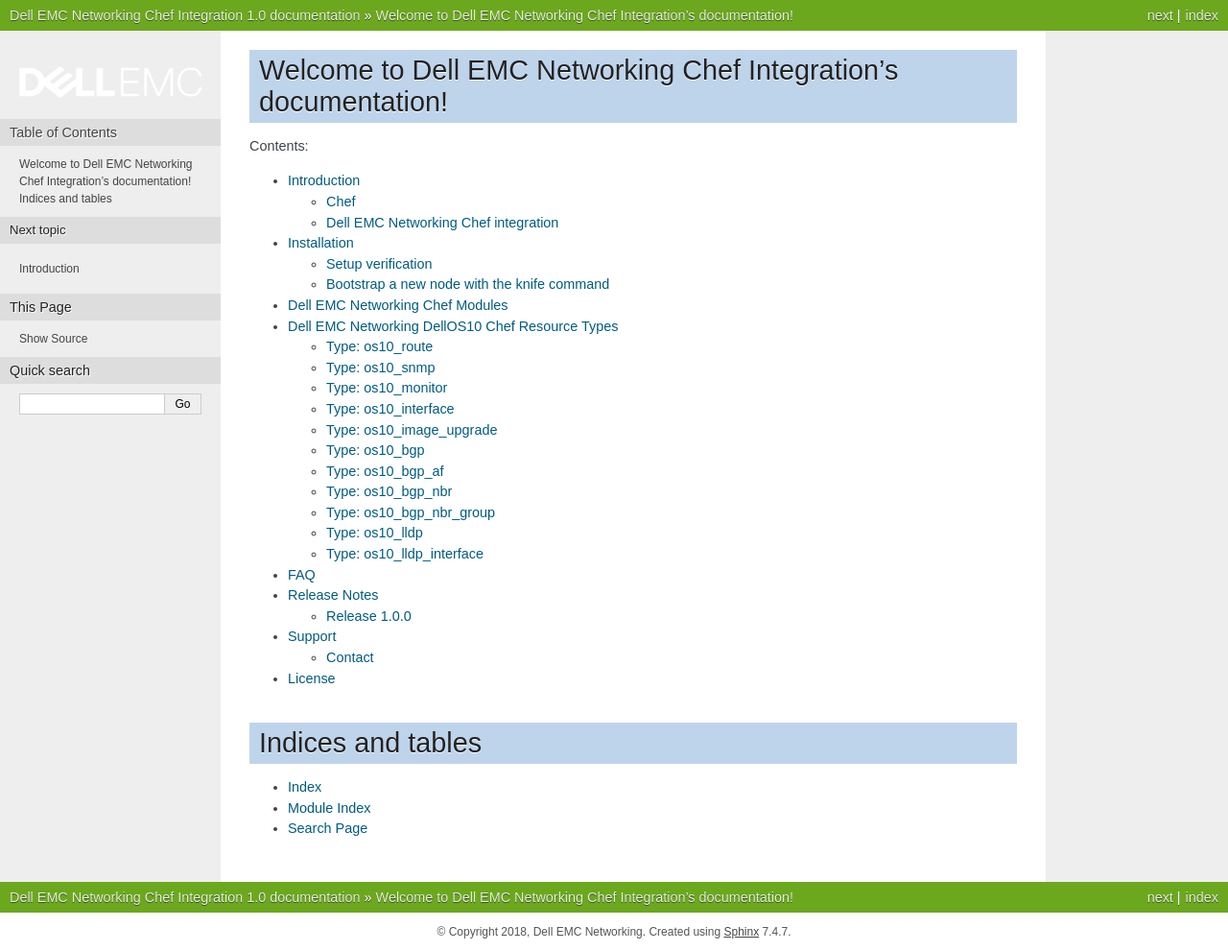
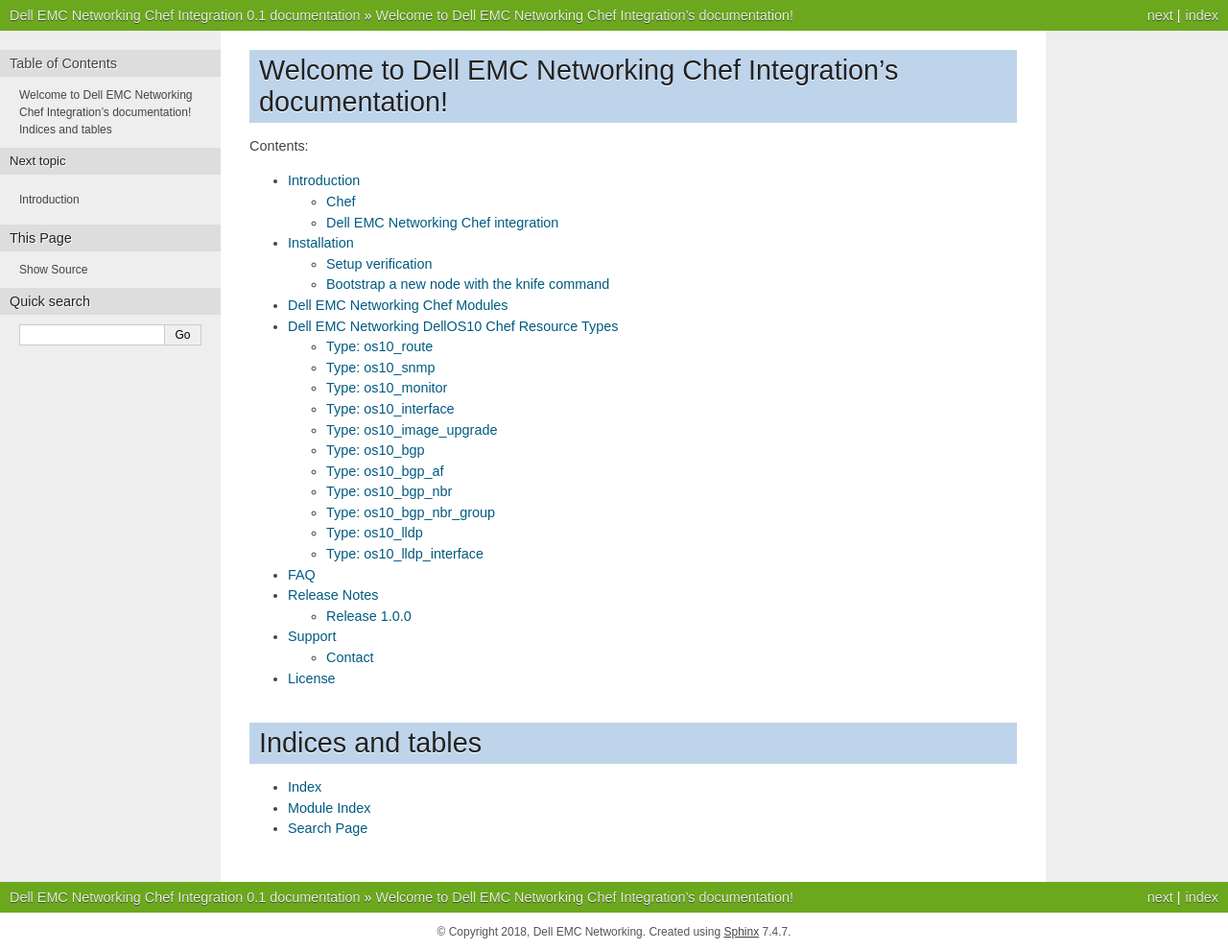
Before and after one commit to lalitgera/chef-dellos10-docs, a Sphinx documentation site: the page built from source/index.rst, in a window 1280 px wide. Shown: the whole page at 96% size. Built offline with Sphinx 7.4.7, drawn with Linux system fonts in a browser that asks for light colours; some of the changed lines change nothing that is shown.

Commit message:
resolved conflicts

```diff
--- a/source/conf.py
+++ b/source/conf.py
@@ -1,16 +1,12 @@
 # -*- coding: utf-8 -*-
 #
-# Dell EMC Networking Chef Integration documentation build configuration file, created by
-# sphinx-quickstart on Thu May 10 09:50:55 2018.
+# Configuration file for the Sphinx documentation builder.
 #
-# This file is execfile()d with the current directory set to its
-# containing dir.
-#
-# Note that not all possible configuration values are present in this
-# autogenerated file.
-#
-# All configuration values have a default; values that are commented out
-# serve to show the default.
+# This file does only contain a selection of the most common options. For a
+# full list see the documentation:
+# http://www.sphinx-doc.org/en/stable/config
+
+# -- Path setup --------------------------------------------------------------
 
 # If extensions (or modules to document with autodoc) are in another directory,
 # add these directories to sys.path here. If the directory is relative to the
@@ -19,6 +15,18 @@
 # import os
 # import sys
 # sys.path.insert(0, os.path.abspath('.'))
+
+# -- Project information -----------------------------------------------------
+
+project = u'Dell EMC Networking Chef Integration'
+copyright = u'2018, Dell EMC Networking'
+author = u'Dell EMC Networking'
+
+# The short X.Y version
+version = u''
+# The full version, including alpha/beta/rc tags
+release = u'0.1'
+
 
 # -- General configuration ------------------------------------------------
 
@@ -29,7 +37,8 @@
 # Add any Sphinx extension module names here, as strings. They can be
 # extensions coming with Sphinx (named 'sphinx.ext.*') or your custom
 # ones.
-extensions = []
+extensions = [
+]
 
 # Add any paths that contain templates here, relative to this directory.
 templates_path = ['_templates']
@@ -40,26 +49,8 @@
 # source_suffix = ['.rst', '.md']
 source_suffix = '.rst'
 
-# The encoding of source files.
-#
-# source_encoding = 'utf-8-sig'
-
 # The master toctree document.
 master_doc = 'index'
-
-# General information about the project.
-project = u'Dell EMC Networking Chef Integration'
-copyright = u'2018, Dell EMC Networking'
-author = u'Dell EMC Networking'
-
-# The version info for the project you're documenting, acts as replacement for
-# |version| and |release|, also used in various other places throughout the
-# built documents.
-#
-# The short X.Y version.
-version = u'1.0'
-# The full version, including alpha/beta/rc tags.
-release = u'1.0'
 
 # The language for content autogenerated by Sphinx. Refer to documentation
 # for a list of supported languages.
@@ -68,53 +59,16 @@
 # Usually you set "language" from the command line for these cases.
 language = None
 
-# There are two options for replacing |today|: either, you set today to some
-# non-false value, then it is used:
-#
-# today = ''
-#
-# Else, today_fmt is used as the format for a strftime call.
-#
-# today_fmt = '%B %d, %Y'
-
 # List of patterns, relative to source directory, that match files and
 # directories to ignore when looking for source files.
-# This patterns also effect to html_static_path and html_extra_path
+# This pattern also affects html_static_path and html_extra_path .
 exclude_patterns = []
-
-# The reST default role (used for this markup: `text`) to use for all
-# documents.
-#
-# default_role = None
-
-# If true, '()' will be appended to :func: etc. cross-reference text.
-#
-# add_function_parentheses = True
-
-# If true, the current module name will be prepended to all description
-# unit titles (such as .. function::).
-#
-# add_module_names = True
-
-# If true, sectionauthor and moduleauthor directives will be shown in the
-# output. They are ignored by default.
-#
-# show_authors = False
 
 # The name of the Pygments (syntax highlighting) style to use.
 pygments_style = 'sphinx'
 
-# A list of ignored prefixes for module index sorting.
-# modindex_common_prefix = []
 
-# If true, keep warnings as "system message" paragraphs in the built documents.
-# keep_warnings = False
-
-# If true, `todo` and `todoList` produce output, else they produce nothing.
-todo_include_todos = False
-
-
-# -- Options for HTML output ----------------------------------------------
+# -- Options for HTML output -------------------------------------------------
 
 # The theme to use for HTML and HTML Help pages.  See the documentation for
 # a list of builtin themes.
@@ -136,132 +90,45 @@
 #
 # html_theme_options = {}
 
-# Add any paths that contain custom themes here, relative to this directory.
-# html_theme_path = []
-
-# The name for this set of Sphinx documents.
-# "<project> v<release> documentation" by default.
-#
-# html_title = u'Dell EMC Networking Chef Integration v0.1'
-
-# A shorter title for the navigation bar.  Default is the same as html_title.
-#
-# html_short_title = None
-
-# The name of an image file (relative to this directory) to place at the top
-# of the sidebar.
-#
-html_logo = './_static/DellEMC_Logo_Prm_Wht_rgb.png'
-
-# The name of an image file (relative to this directory) to use as a favicon of
-# the docs.  This file should be a Windows icon file (.ico) being 16x16 or 32x32
-# pixels large.
-#
-html_favicon = './_static/dell-favicon.ico'
-
 # Add any paths that contain custom static files (such as style sheets) here,
 # relative to this directory. They are copied after the builtin static files,
 # so a file named "default.css" will overwrite the builtin "default.css".
 html_static_path = ['_static']
 
-# Add any extra paths that contain custom files (such as robots.txt or
-# .htaccess) here, relative to this directory. These files are copied
-# directly to the root of the documentation.
+# Custom sidebar templates, must be a dictionary that maps document names
+# to template names.
 #
-# html_extra_path = []
-
-# If not None, a 'Last updated on:' timestamp is inserted at every page
-# bottom, using the given strftime format.
-# The empty string is equivalent to '%b %d, %Y'.
-#
-# html_last_updated_fmt = None
-
-# If true, SmartyPants will be used to convert quotes and dashes to
-# typographically correct entities.
-#
-# html_use_smartypants = True
-
-# Custom sidebar templates, maps document names to template names.
+# The default sidebars (for documents that don't match any pattern) are
+# defined by theme itself.  Builtin themes are using these templates by
+# default: ``['localtoc.html', 'relations.html', 'sourcelink.html',
+# 'searchbox.html']``.
 #
 # html_sidebars = {}
 
-# Additional templates that should be rendered to pages, maps page names to
-# template names.
-#
-# html_additional_pages = {}
 
-# If false, no module index is generated.
-#
-# html_domain_indices = True
-
-# If false, no index is generated.
-#
-# html_use_index = True
-
-# If true, the index is split into individual pages for each letter.
-#
-# html_split_index = False
-
-# If true, links to the reST sources are added to the pages.
-#
-# html_show_sourcelink = True
-
-# If true, "Created using Sphinx" is shown in the HTML footer. Default is True.
-#
-# html_show_sphinx = True
-
-# If true, "(C) Copyright ..." is shown in the HTML footer. Default is True.
-#
-# html_show_copyright = True
-
-# If true, an OpenSearch description file will be output, and all pages will
-# contain a <link> tag referring to it.  The value of this option must be the
-# base URL from which the finished HTML is served.
-#
-# html_use_opensearch = ''
-
-# This is the file name suffix for HTML files (e.g. ".xhtml").
-# html_file_suffix = None
-
-# Language to be used for generating the HTML full-text search index.
-# Sphinx supports the following languages:
-#   'da', 'de', 'en', 'es', 'fi', 'fr', 'hu', 'it', 'ja'
-#   'nl', 'no', 'pt', 'ro', 'ru', 'sv', 'tr', 'zh'
-#
-# html_search_language = 'en'
-
-# A dictionary with options for the search language support, empty by default.
-# 'ja' uses this config value.
-# 'zh' user can custom change `jieba` dictionary path.
-#
-# html_search_options = {'type': 'default'}
-
-# The name of a javascript file (relative to the configuration directory) that
-# implements a search results scorer. If empty, the default will be used.
-#
-# html_search_scorer = 'scorer.js'
+# -- Options for HTMLHelp output ---------------------------------------------
 
 # Output file base name for HTML help builder.
 htmlhelp_basename = 'DellEMCNetworkingChefIntegrationdoc'
 
-# -- Options for LaTeX output ---------------------------------------------
+# -- Options for LaTeX output ------------------------------------------------
 
 latex_elements = {
-     # The paper size ('letterpaper' or 'a4paper').
-     #
-     # 'papersize': 'letterpaper',
+            # The paper size ('letterpaper' or 'a4paper').
+            #
+            # 'papersize': 'letterpaper',
 
-     # The font size ('10pt', '11pt' or '12pt').
-     #
-     # 'pointsize': '10pt',
+            # The font size ('10pt', '11pt' or '12pt').
+            #
+            # 'pointsize': '10pt',
 
-     # Additional stuff for the LaTeX preamble.
-     #
-     # 'preamble': '',
+            # Additional stuff for the LaTeX preamble.
+            #
+            # 'preamble': '',
 
-     # Latex figure (float) alignment
-     #
-     # 'figure_align': 'htbp',
+            # Latex figure (float) alignment
+            #
+            # 'figure_align': 'htbp',
 }
 
 # Grouping the document tree into LaTeX files. List of tuples
@@ -272,39 +139,6 @@
      u'Dell EMC Networking', 'manual'),
 ]
 
-# The name of an image file (relative to this directory) to place at the top of
-# the title page.
-#
-# latex_logo = None
-
-# For "manual" documents, if this is true, then toplevel headings are parts,
-# not chapters.
-#
-# latex_use_parts = False
-
-# If true, show page references after internal links.
-#
-# latex_show_pagerefs = False
-
-# If true, show URL addresses after external links.
-#
-# latex_show_urls = False
-
-# Documents to append as an appendix to all manuals.
-#
-# latex_appendices = []
-
-# It false, will not define \strong, \code, 	itleref, \crossref ... but only
-# \sphinxstrong, ..., \sphinxtitleref, ... To help avoid clash with user added
-# packages.
-#
-# latex_keep_old_macro_names = True
-
-# If false, no module index is generated.
-#
-# latex_domain_indices = True
-
-
 # -- Options for manual page output ---------------------------------------
 
 # One entry per manual page. List of tuples
@@ -313,11 +147,6 @@
     (master_doc, 'dellemcnetworkingchefintegration', u'Dell EMC Networking Chef Integration Documentation',
      [author], 1)
 ]
-
-# If true, show URL addresses after external links.
-#
-# man_show_urls = False
-
 
 # -- Options for Texinfo output -------------------------------------------
 
@@ -329,19 +158,3 @@
      author, 'DellEMCNetworkingChefIntegration', 'One line description of project.',
      'Miscellaneous'),
 ]
-
-# Documents to append as an appendix to all manuals.
-#
-# texinfo_appendices = []
-
-# If false, no module index is generated.
-#
-# texinfo_domain_indices = True
-
-# How to display URL addresses: 'footnote', 'no', or 'inline'.
-#
-# texinfo_show_urls = 'footnote'
-
-# If true, do not generate a @detailmenu in the "Top" node's menu.
-#
-# texinfo_no_detailmenu = False
```
